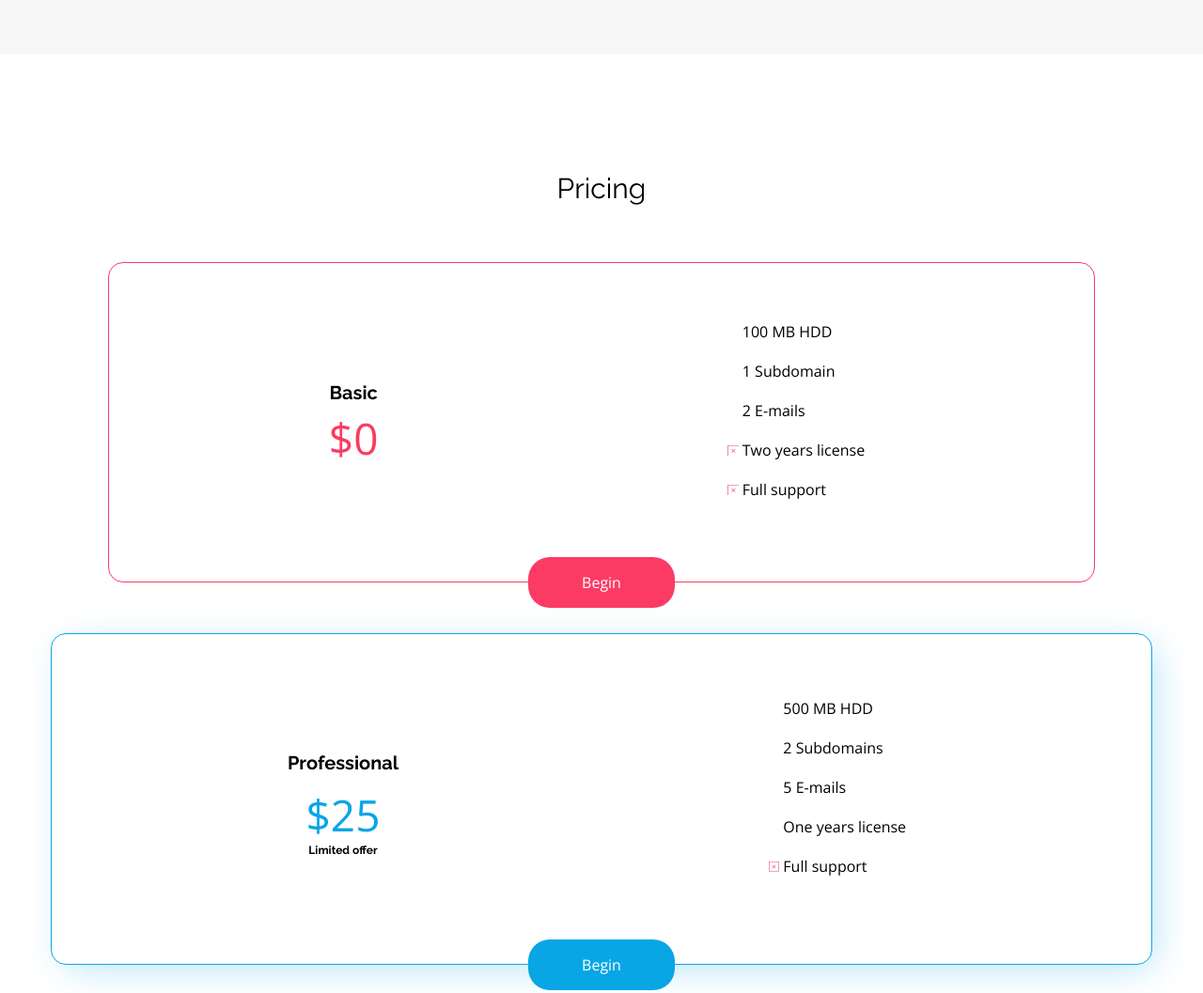
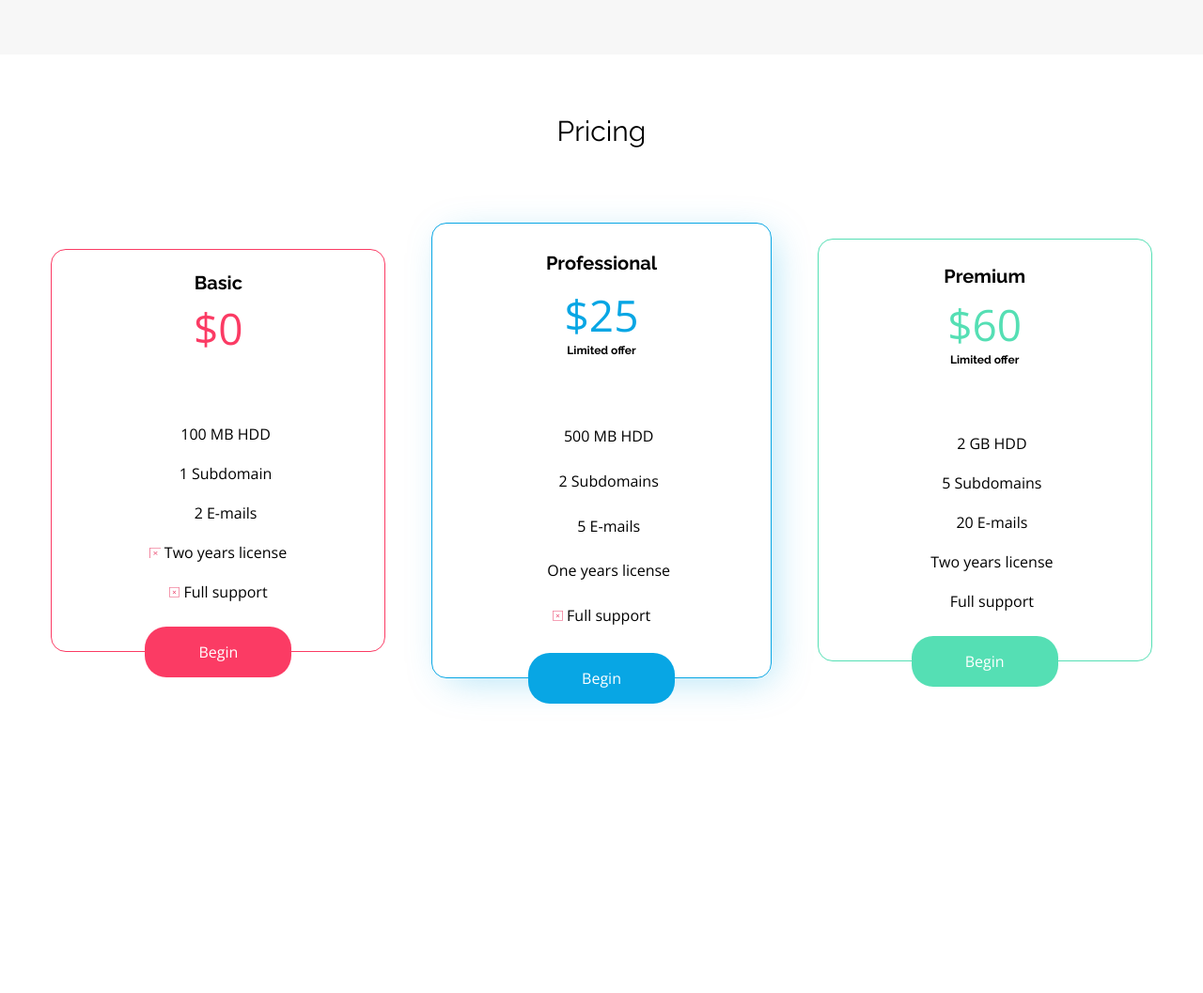
Before and after one commit to CzepiM200/-BestShop-Sass, a website: page index.html in a window 1280 px wide. Shown: the part 3929-4986 px from the top of the page at 94% size. After the commit the page ends 4812 px from the top, so only its background shows below. Drawn offline with nearby package versions, Linux system fonts and the light colour scheme.

Commit message:
Added support for medium devices in pricing section

```diff
--- a/index.html
+++ b/index.html
@@ -111,7 +111,7 @@
                 <h3>Pricing</h3>
             </div>
             <div class="container pricing__articles">
-                <div class="container container_basic">
+                <div class="container_basic">
                     <article class="pricing__article pricing__article_basic">
                         <div class="pricing__type">
                             <h4 class="pricing__title">Basic</h4>
@@ -130,7 +130,7 @@
                     <a class="pricing__button pricing__button_basic" href="">Begin</a>
                 </div>
 
-                <div class="container container_professional">
+                <div class="container_professional">
                     <article class="pricing__article pricing__article_professional">
                         <div class="pricing__type">
                             <h4 class="pricing__title">Professional</h4>
@@ -150,7 +150,7 @@
                     <a class="pricing__button pricing__button_professional" href="">Begin</a>
                 </div>
 
-                <div class="container container_premium">
+                <div class="container_premium">
                     <article class="pricing__article pricing__article_premium">
                         <div class="pricing__type">
                             <h4 class="pricing__title">Premium</h4>
--- a/scss/_variables.scss
+++ b/scss/_variables.scss
@@ -16,6 +16,7 @@ $logo-size: 2em;
 // media
 $mobile-nav-medium-size: 750px;
 $mobile-nav-small-size: 600px;
+$laptop-size: 1024px;
 $desktop-size: 1352px;
 // font size
 $primary-header: 3.0625em;
--- a/scss/main.scss
+++ b/scss/main.scss
@@ -13,6 +13,7 @@
 .container {
     padding: 0 30px;
     min-width: 200px;
+    width: 100vw;
     @media screen and (min-width: $desktop-size) {
         width: $desktop-size;
         margin: 0 auto;
@@ -411,7 +412,7 @@ p {
     h3 {
         padding-top: 5%;
         padding-bottom: 5%;
-        @media screen and (min-width: $desktop-size) {
+        @media screen and (min-width: $laptop-size) {
             padding: 0;
             padding-bottom: 3%;
         }
@@ -429,11 +430,11 @@ p {
             justify-content: center;
             align-items: center;
         }
-        @media screen and (min-width: $desktop-size) {
+        @media screen and (min-width: $laptop-size) {
             display: flex;
         }
         .pricing__features ul {
-            @media screen and (min-width: $desktop-size) {
+            @media screen and (min-width: $laptop-size) {
                 display: flex;
                 flex-direction: column;
                 align-items: center;
@@ -449,12 +450,12 @@ p {
         justify-content: center;
         justify-content: space-around;
         align-items: center;
-        @media screen and (min-width: $desktop-size) {
+        @media screen and (min-width: $laptop-size) {
             flex-direction: column;
         }
         .pricing__type {
             text-align: center;
-            @media screen and (min-width: $desktop-size) {
+            @media screen and (min-width: $laptop-size) {
                 margin-bottom: 3.8125em;
             }
         }
@@ -505,7 +506,8 @@ p {
     }
     .container_basic {
         padding: 0 7%;
-        @media screen and (min-width: $desktop-size) {
+        flex-grow: 1;
+        @media screen and (min-width: $laptop-size) {
             padding: 5% 2%;
         }
     }
@@ -518,7 +520,7 @@ p {
         }
         ul {
             li {
-                @media screen and (min-width: $desktop-size) {
+                @media screen and (min-width: $laptop-size) {
                     padding: 0.8em;
                 }
             }
@@ -529,6 +531,7 @@ p {
     }
     .container_professional {
         padding: 0 2%;
+        flex-grow: 1;
     }
 
     .pricing__article_premium {
@@ -542,7 +545,8 @@ p {
     }
     .container_premium {
         padding: 0 7%;
-        @media screen and (min-width: $desktop-size) {
+        flex-grow: 1;
+        @media screen and (min-width: $laptop-size) {
             padding: 5% 2%;
         }
     }
```
Also changed, not shown: css/main.css, 1 other file.
